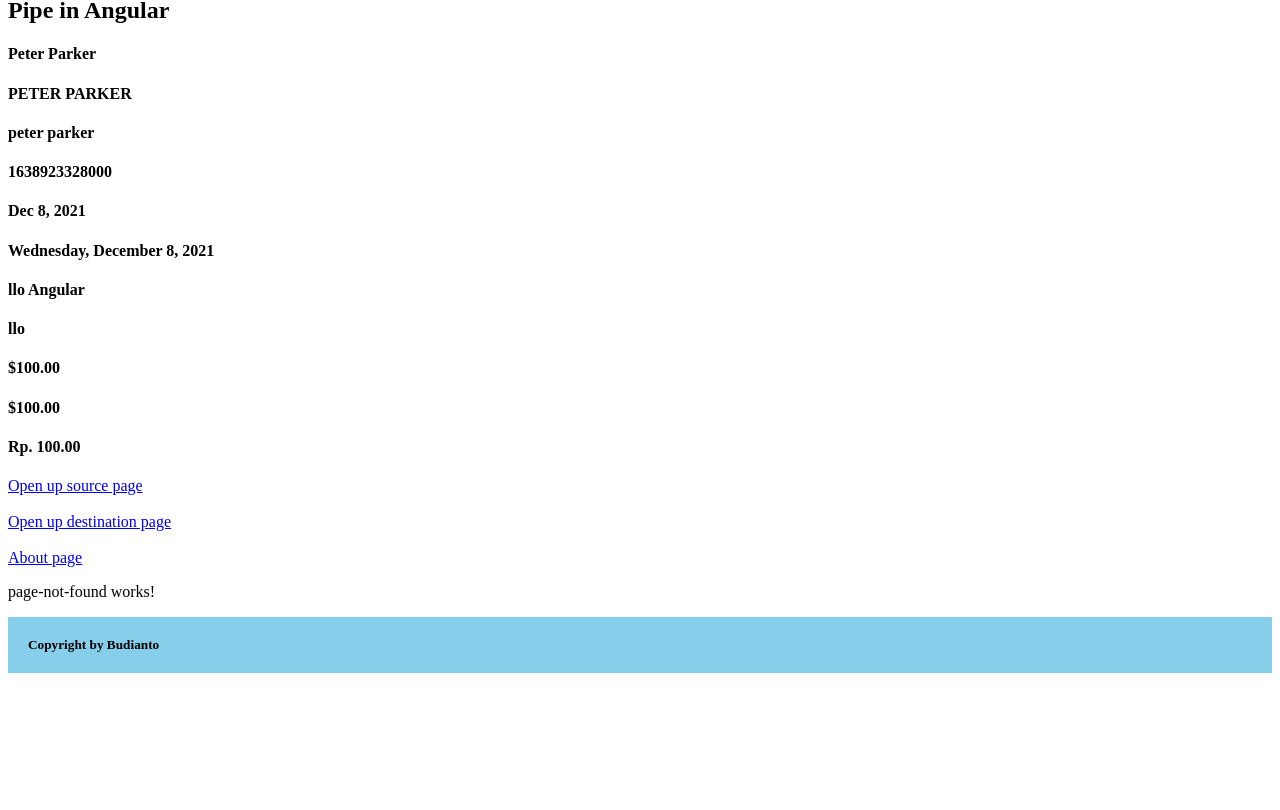
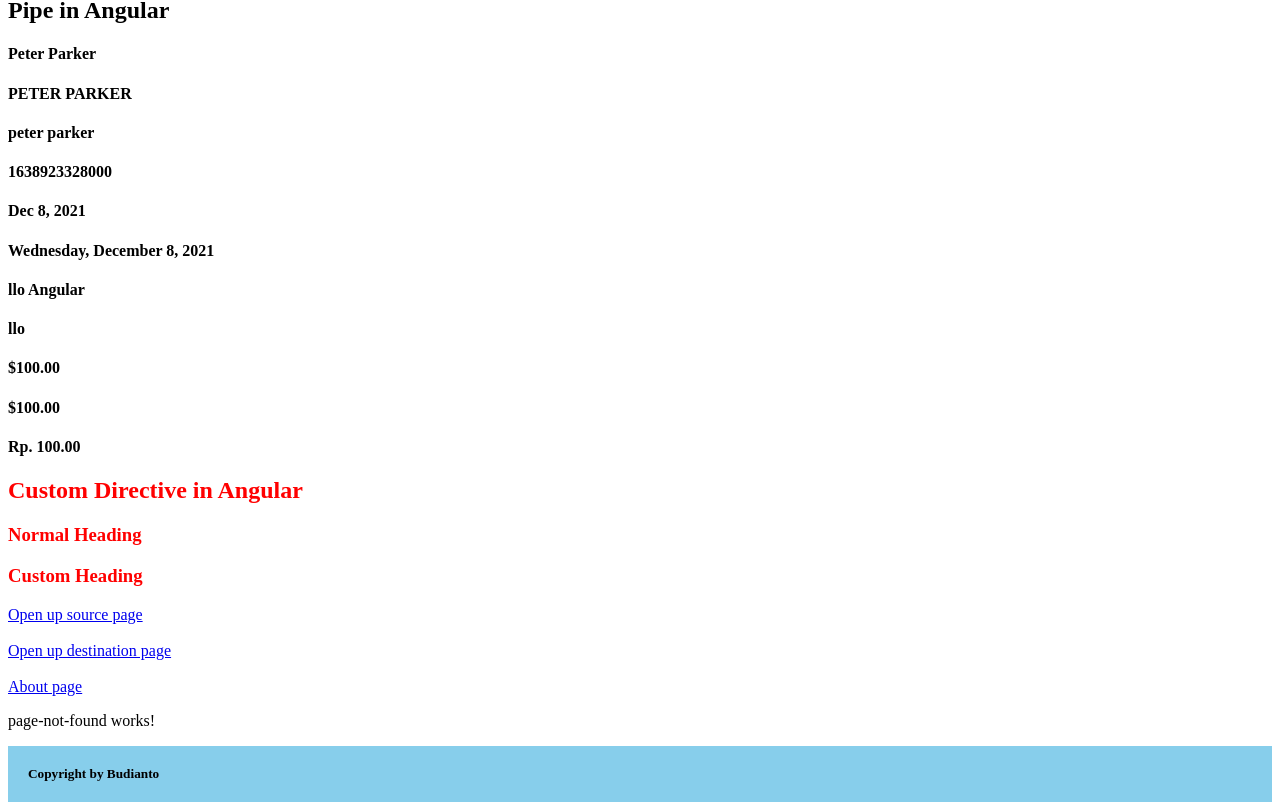
Before and after one commit to budiantoip/learn_angular, an Angular app: page / in a window 1280 px wide. Shown: the part 3055-3865 px from the top of the page. Before the commit the page ends 3736 px from the top, so only its background shows below. Built offline with nearby package versions, Linux system fonts and the light colour scheme.

Commit message:
add custom directive

```diff
--- a/src/app/app.component.html
+++ b/src/app/app.component.html
@@ -16,6 +16,7 @@
 <app-send-data-to-parent (parentFunction)="parentFunction($event)" app-send-data-to-parent (parentObjectFunction)="parentObjectFunction($event)"></app-send-data-to-parent>
 <h4>{{ dataFromChild }}</h4>
 <app-pipe></app-pipe>
+<app-custom-directive></app-custom-directive>
 <a routerLink="source">Open up source page</a> <br><br>
 <a routerLink="destination">Open up destination page</a> <br><br>
 <a routerLink="about">About page</a>
--- a/src/app/app.module.ts
+++ b/src/app/app.module.ts
@@ -26,6 +26,8 @@ import { PipeComponent } from './pipe/pipe.component';
 import { RoutingSourceComponent } from './routing-source/routing-source.component';
 import { RoutingDestinationComponent } from './routing-destination/routing-destination.component';
 import { PageNotFoundComponent } from './page-not-found/page-not-found.component';
+import { CustomDirectiveDirective } from './custom-directive/custom-directive.directive';
+import { CustomDirectiveComponent } from './custom-directive/custom-directive.component';
 
 @NgModule({
   declarations: [
@@ -51,7 +53,9 @@ import { PageNotFoundComponent } from './page-not-found/page-not-found.component
     PipeComponent,
     RoutingSourceComponent,
     RoutingDestinationComponent,
-    PageNotFoundComponent
+    PageNotFoundComponent,
+    CustomDirectiveDirective,
+    CustomDirectiveComponent
   ],
   imports: [
     BrowserModule,
--- /dev/null
+++ b/src/app/custom-directive/custom-directive.component.html
@@ -0,0 +1,3 @@
+<h2 appCustomDirective>Custom Directive in Angular</h2>
+<h3 appCustomDirective>Normal Heading</h3>
+<h3 appCustomDirective>Custom Heading</h3>
--- /dev/null
+++ b/src/app/custom-directive/custom-directive.component.ts
@@ -0,0 +1,15 @@
+import { Component, OnInit } from '@angular/core';
+
+@Component({
+  selector: 'app-custom-directive',
+  templateUrl: './custom-directive.component.html',
+  styleUrls: ['./custom-directive.component.css']
+})
+export class CustomDirectiveComponent implements OnInit {
+
+  constructor() { }
+
+  ngOnInit(): void {
+  }
+
+}
--- /dev/null
+++ b/src/app/custom-directive/custom-directive.directive.ts
@@ -0,0 +1,12 @@
+import { Directive, ElementRef } from '@angular/core';
+
+@Directive({
+  selector: '[appCustomDirective]'
+})
+export class CustomDirectiveDirective {
+
+  constructor(private el:ElementRef) {
+    el.nativeElement.style.color = "red"
+  }
+
+}
```
Also changed, not shown: src/app/custom-directive/custom-directive.component.css (added), 2 other files (tests, documents, lock files or other folders).
